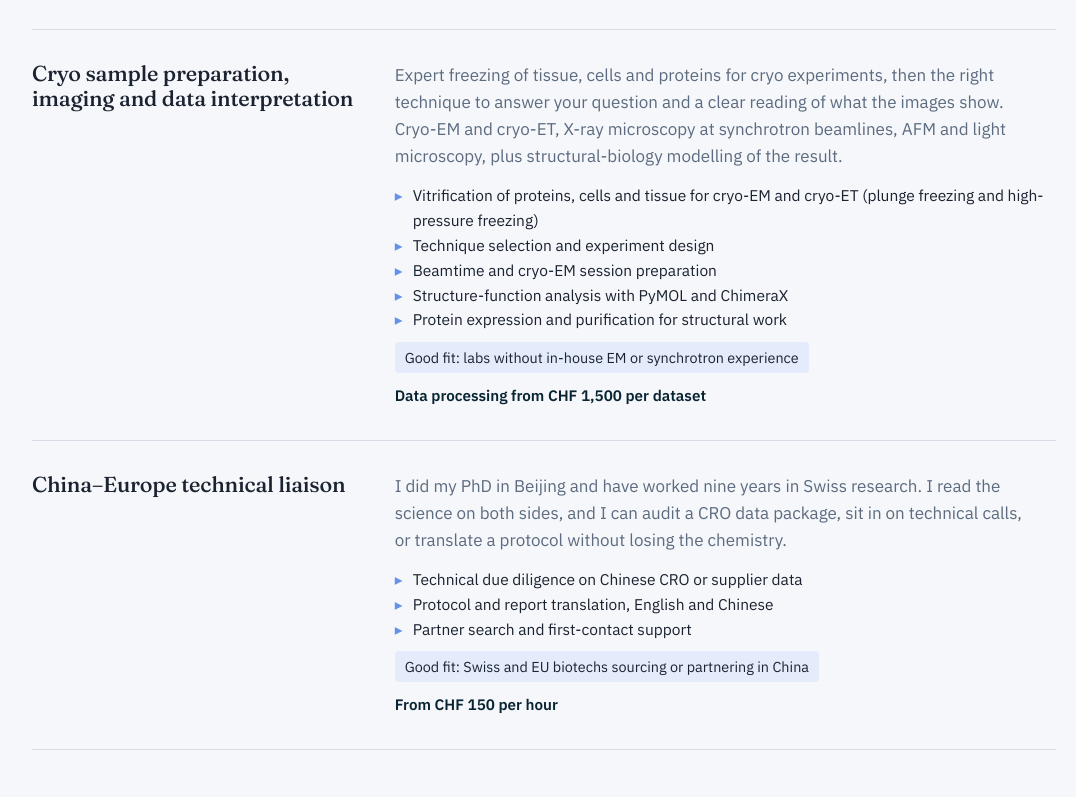
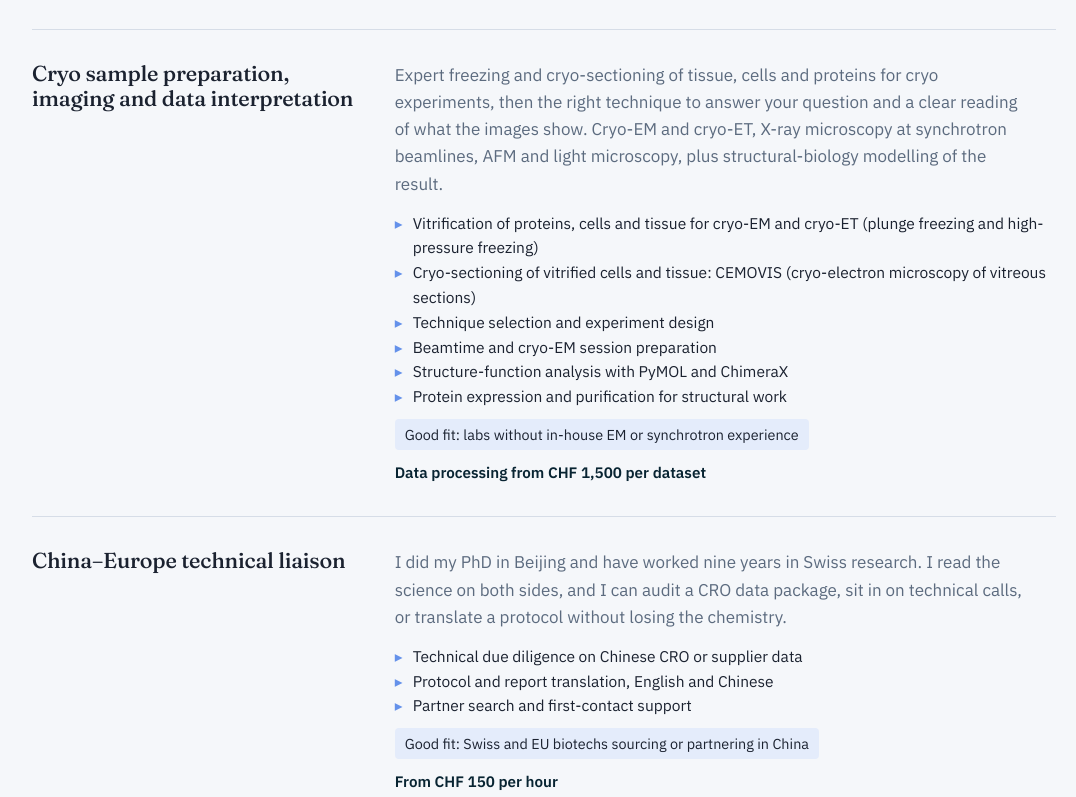
Before and after one commit to ImanR64/ImanR64.github.io, a plain HTML site: page index.html in a window 1280 px wide. Shown: the part 2745-3542 px from the top of the page, without its empty margins (96-1172 px from the left). Drawn offline with Linux system fonts and the light colour scheme.

Commit message:
Add cryo-sectioning and CEMOVIS expertise
Co-Authored-By: Claude Opus 5.5 <noreply@anthropic.com>
Claude-Session: https://claude.ai/code/session_01E8aEMAKYgKsffnt9AgSJEM

```diff
--- a/index.html
+++ b/index.html
@@ -251,9 +251,10 @@
     <div class="service">
       <div><h3>Cryo sample preparation, imaging and data interpretation</h3></div>
       <div>
-        <p>Expert freezing of tissue, cells and proteins for cryo experiments, then the right technique to answer your question and a clear reading of what the images show. Cryo-EM and cryo-ET, X-ray microscopy at synchrotron beamlines, AFM and light microscopy, plus structural-biology modelling of the result.</p>
+        <p>Expert freezing and cryo-sectioning of tissue, cells and proteins for cryo experiments, then the right technique to answer your question and a clear reading of what the images show. Cryo-EM and cryo-ET, X-ray microscopy at synchrotron beamlines, AFM and light microscopy, plus structural-biology modelling of the result.</p>
         <ul>
           <li>Vitrification of proteins, cells and tissue for cryo-EM and cryo-ET (plunge freezing and high-pressure freezing)</li>
+          <li>Cryo-sectioning of vitrified cells and tissue: CEMOVIS (cryo-electron microscopy of vitreous sections)</li>
           <li>Technique selection and experiment design</li>
           <li>Beamtime and cryo-EM session preparation</li>
           <li>Structure-function analysis with PyMOL and ChimeraX</li>
@@ -320,7 +321,7 @@
     <div>
       <h2>Tools and languages</h2>
       <ul class="tools">
-        <li><b>Cryo sample preparation</b>Vitrification of proteins, cells and tissue for cryo-EM and cryo-ET; plunge freezing and high-pressure freezing; grid optimisation</li>
+        <li><b>Cryo sample preparation</b>Vitrification of proteins, cells and tissue for cryo-EM and cryo-ET; plunge freezing and high-pressure freezing; cryo-sectioning and CEMOVIS (cryo-electron microscopy of vitreous sections); grid optimisation</li>
         <li><b>Imaging</b>Cryo-EM, cryo-ET, X-ray microscopy, AFM, confocal and widefield</li>
         <li><b>Structural</b>cryoSPARC, RELION, AlphaFold, PyMOL, ChimeraX</li>
         <li><b>Analytical</b>HPLC and chromatography, UV-Vis, IR, fluorescence spectroscopy</li>
```
